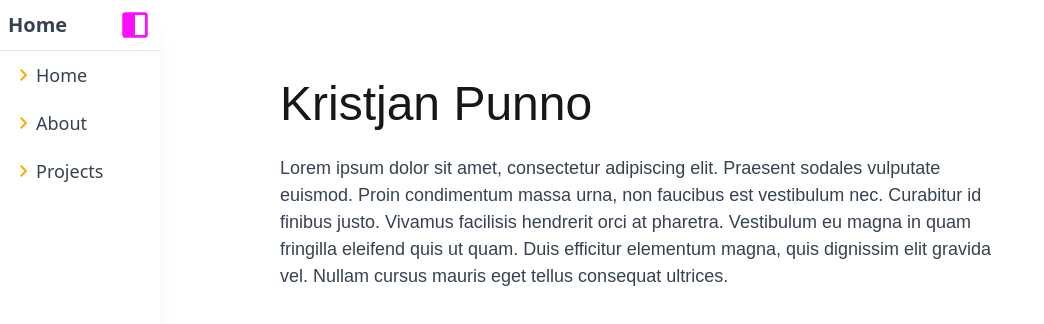
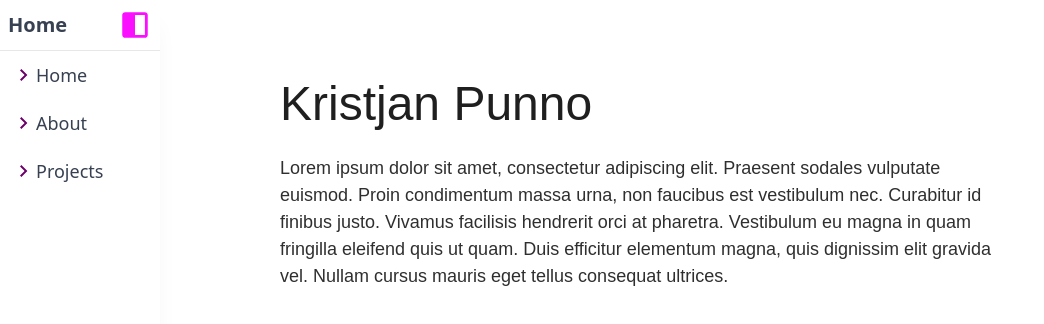
Before and after one commit to kpunno/kpunno-pf, a Next.js app: page / in a window 1280 px wide. Both pictures are taken after a click on the icon 25 px from the left and 25 px from the top of the page. Shown: the top 324 px of the page, without its empty margins (0-1044 px from the left). Built offline with nearby package versions, Linux system fonts and the light colour scheme.

Commit message:
update styles

```diff
--- a/src/app/globals.css
+++ b/src/app/globals.css
@@ -28,3 +28,7 @@ h1 {
 div {
   font-size: 18px;
 }
+
+p {
+  color:#2f2f2f
+}
--- a/src/app/page.js
+++ b/src/app/page.js
@@ -6,11 +6,11 @@ export default function Home() {
     <>
       {/* dark:text-white, bg-charcoal */}
       <div>
-        <h1>Kristjan Punno</h1>
+        <h1 className="text-[#1f1f1f]">Kristjan Punno</h1>
       </div>
       <br />
       <div>
-        <p className="text-gray-700">
+        <p>
           Lorem ipsum dolor sit amet, consectetur adipiscing elit. Praesent
           sodales vulputate euismod. Proin condimentum massa urna, non faucibus
           est vestibulum nec. Curabitur id finibus justo. Vivamus facilisis
--- a/src/components/SidePanel.js
+++ b/src/components/SidePanel.js
@@ -34,21 +34,21 @@ export default function SidePanel() {
           role="button"
           className="flex items-center w-full p-3 transition-all rounded-lg outline-none hover:text-[#FA0FFF] focus:text-[#FA0FFF] hover:translate-x-1"
         >
-          <svg xmlns="http://www.w3.org/2000/svg" height="24px" viewBox="0 -960 960 960" width="24px" fill="#FA0"><path d="M504-480 320-664l56-56 240 240-240 240-56-56 184-184Z"/></svg>
+          <svg xmlns="http://www.w3.org/2000/svg" height="24px" viewBox="0 -960 960 960" width="24px" fill="#6e006a"><path d="M504-480 320-664l56-56 240 240-240 240-56-56 184-184Z"/></svg>
           <Link onClick={()=>setOpen(false)} href="./">Home</Link>
         </div>
         <div
           role="button"
           className="disabled flex items-center w-full p-3 transition-all rounded-lg outline-none hover:text-[#FA0FFF] focus:text-[#FA0FFF] hover:translate-x-1"
         >
-          <svg xmlns="http://www.w3.org/2000/svg" height="24px" viewBox="0 -960 960 960" width="24px" fill="#FA0"><path d="M504-480 320-664l56-56 240 240-240 240-56-56 184-184Z"/></svg>
+          <svg xmlns="http://www.w3.org/2000/svg" height="24px" viewBox="0 -960 960 960" width="24px" fill="#6e006a"><path d="M504-480 320-664l56-56 240 240-240 240-56-56 184-184Z"/></svg>
           About
         </div>
         <div
           role="button"
           className="flex items-center w-full p-3 transition-all rounded-lg outline-none hover:text-[#FA0FFF] focus:text-[#FA0FFF] hover:translate-x-1"
         >
-          <svg xmlns="http://www.w3.org/2000/svg" height="24px" viewBox="0 -960 960 960" width="24px" fill="#FA0"><path d="M504-480 320-664l56-56 240 240-240 240-56-56 184-184Z"/></svg>
+          <svg xmlns="http://www.w3.org/2000/svg" height="24px" viewBox="0 -960 960 960" width="24px" fill="#6e006a"><path d="M504-480 320-664l56-56 240 240-240 240-56-56 184-184Z"/></svg>
           <Link onClick={()=>setOpen(false)} href="/projects">Projects</Link>
         </div>
       </nav>
```
